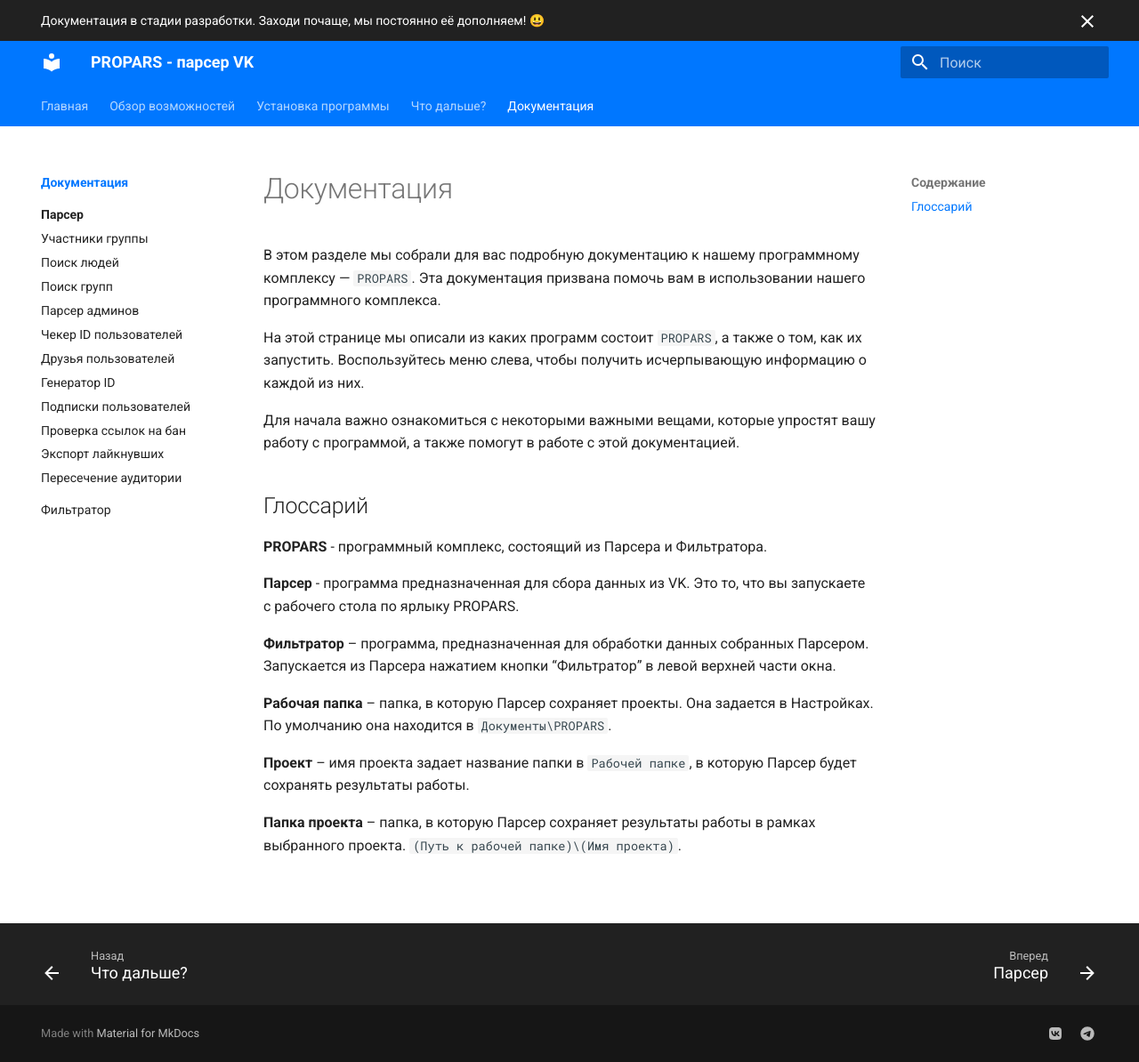
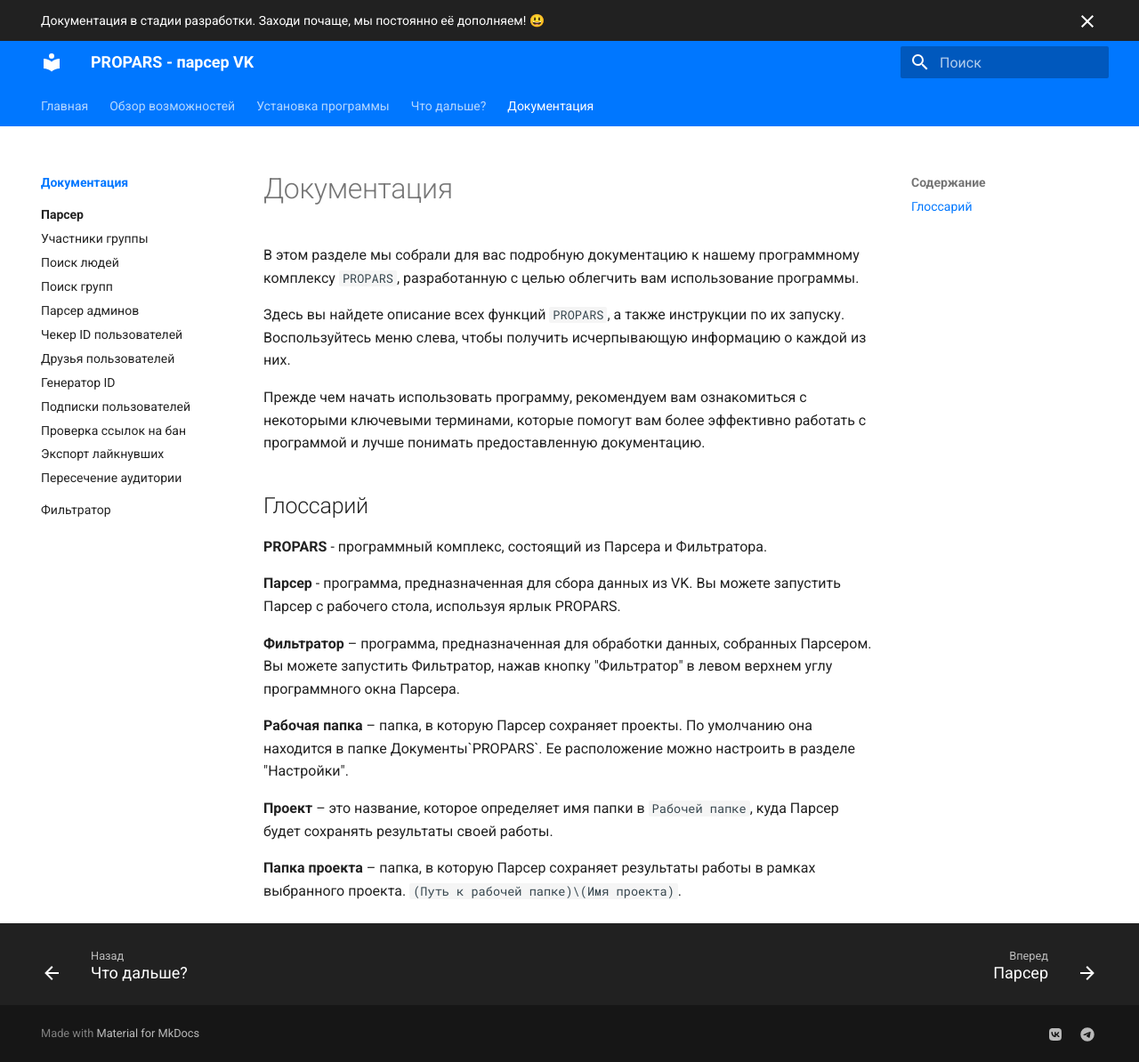
Before and after one commit to VK-Utility/docs, an MkDocs documentation site: the page built from docs/docs/index.md, in a window 1280 px wide and 1194 px high. Shown: the whole window at 89% size. Built offline with MkDocs 1.6.1 and Material for MkDocs 9.7.7, drawn with Linux system fonts in a browser that asks for light colours.

Commit message:
Небольшие правки

```diff
--- a/docs/docs/index.md
+++ b/docs/docs/index.md
@@ -1,21 +1,21 @@
 # Документация
 
-В этом разделе мы собрали для вас подробную документацию к нашему программному комплексу — `PROPARS`. Эта документация призвана помочь вам в использовании нашего программного комплекса.
+В этом разделе мы собрали для вас подробную документацию к нашему программному комплексу `PROPARS`, разработанную с целью облегчить вам использование программы.
 
-На этой странице мы описали из каких программ состоит `PROPARS`, а также о том, как их запустить. Воспользуйтесь меню слева, чтобы получить исчерпывающую информацию о каждой из них.
+Здесь вы найдете описание всех функций `PROPARS`, а также инструкции по их запуску. Воспользуйтесь меню слева, чтобы получить исчерпывающую информацию о каждой из них.
 
-Для начала важно ознакомиться с некоторыми важными вещами, которые упростят вашу работу с программой, а также помогут в работе с этой документацией.
+Прежде чем начать использовать программу, рекомендуем вам ознакомиться с некоторыми ключевыми терминами, которые помогут вам более эффективно работать с программой и лучше понимать предоставленную документацию.
 
 ## Глоссарий
 
 **PROPARS** - программный комплекс, состоящий из Парсера и Фильтратора.
 
-**Парсер** - программа предназначенная для сбора данных из VK. Это то, что вы запускаете с рабочего стола по ярлыку PROPARS.
+**Парсер** - программа, предназначенная для сбора данных из VK. Вы можете запустить Парсер с рабочего стола, используя ярлык PROPARS.
 
-**Фильтратор** – программа, предназначенная для обработки данных собранных Парсером. Запускается из Парсера нажатием кнопки “Фильтратор” в левой верхней части окна.
+**Фильтратор** – программа, предназначенная для обработки данных, собранных Парсером.  Вы можете запустить Фильтратор, нажав кнопку "Фильтратор" в левом верхнем углу программного окна Парсера.
 
-**Рабочая папка** – папка, в которую Парсер сохраняет проекты. Она задается в Настройках. По умолчанию она находится в `Документы\PROPARS`.
+**Рабочая папка** – папка, в которую Парсер сохраняет проекты. По умолчанию она находится в папке Документы\`PROPARS`. Ее расположение можно настроить в разделе "Настройки".
 
-**Проект** – имя проекта задает название папки в `Рабочей папке`, в которую Парсер будет сохранять результаты работы.
+**Проект** – это название, которое определяет имя папки в `Рабочей папке`, куда Парсер будет сохранять результаты своей работы.
 
 **Папка проекта** – папка, в которую Парсер сохраняет результаты работы в рамках выбранного проекта. `(Путь к рабочей папке)\(Имя проекта)`.
```
Also changed, not shown: docs/docs/parser/group-members.md (+5 -5 lines).
